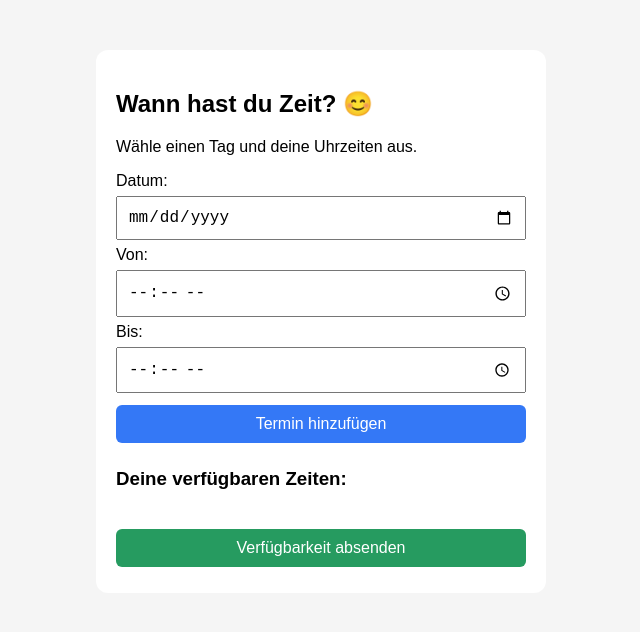
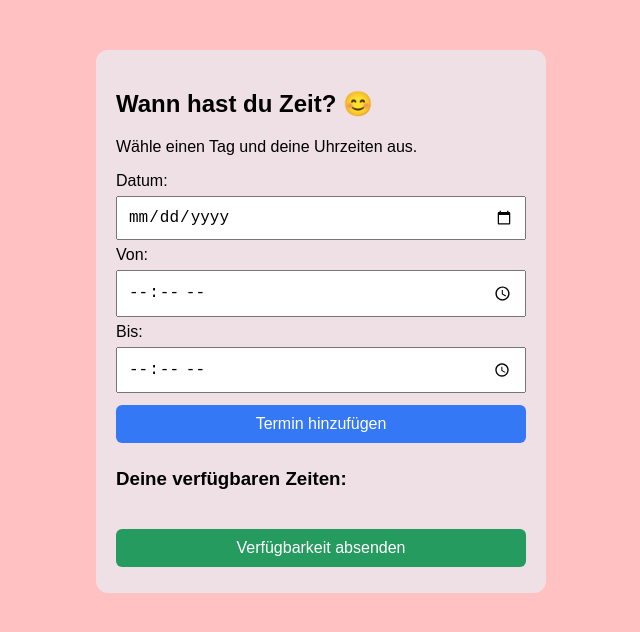
Before and after one commit to Thomas41202/Terminplaner, a plain HTML site: page index.html in a window 1280 px wide. Shown: the whole page, without its empty margins (319-959 px from the left). Drawn offline with Linux system fonts and the light colour scheme.

Commit message:
Add files via upload

```diff
--- a/index.html
+++ b/index.html
@@ -12,7 +12,7 @@
         /* Allgemeine Seitengestaltung */
         body {
             font-family: Arial, sans-serif;
-            background: #f5f5f5;
+            background: #FFC1C1;
             padding: 20px;
             max-width: 450px;
             margin: 30px auto;
@@ -20,7 +20,7 @@
 
         /* Weißer Bereich mit allen Eingabefeldern */
         .container {
-            background: white;
+            background: #EEE0E5;
             padding: 20px;
             border-radius: 12px;
         }
@@ -45,7 +45,7 @@
 
         /* Einzelner gespeicherter Termin */
         .termin {
-            background: #eeeeee;
+            background: #fff0f5;
             padding: 12px;
             margin-top: 10px;
             border-radius: 6px;
```
